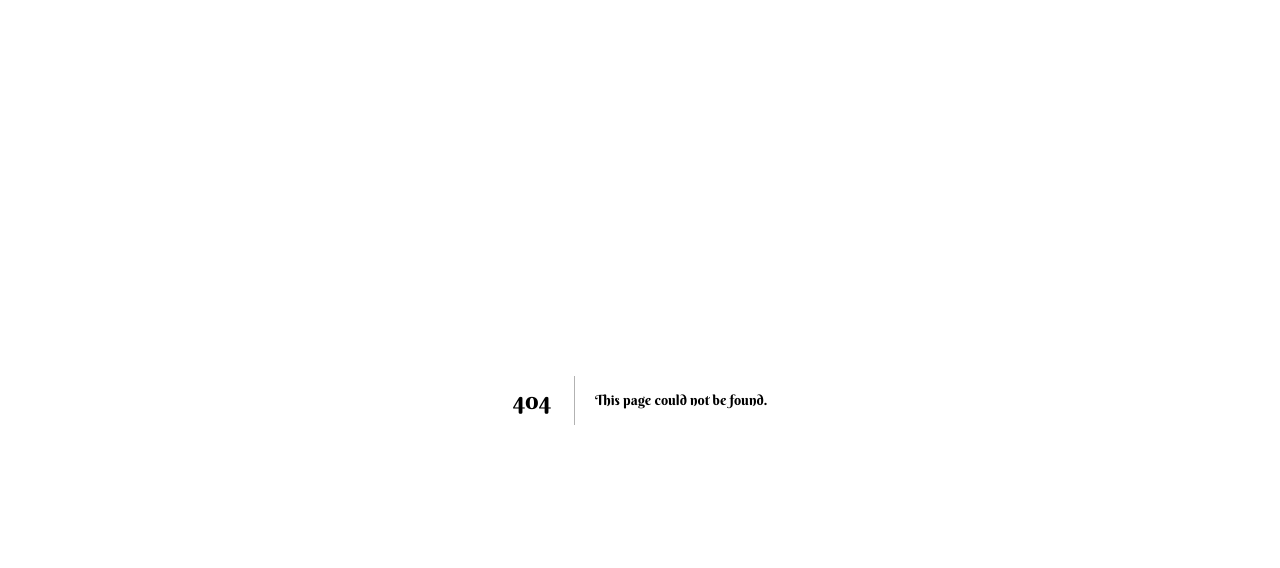
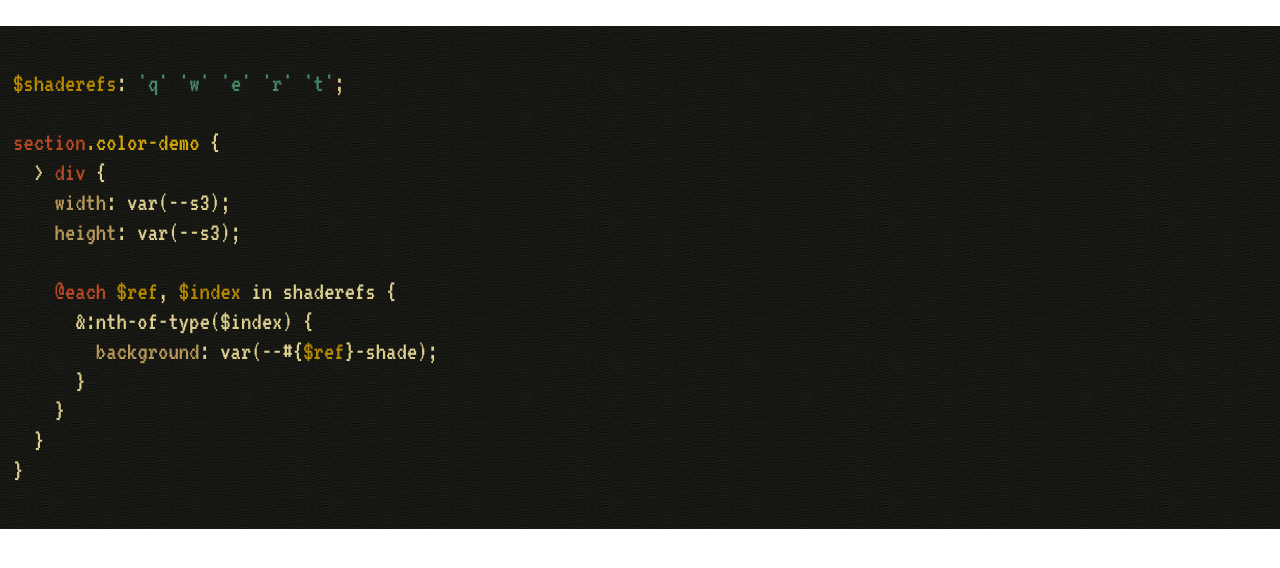
Before and after one commit to arthropodSeven/itcss, a Next.js app: page /color in a window 1280 px wide. Before the commit this address had no page. Shown: the top 568 px of the page. Built offline with nearby package versions, Linux system fonts and the light colour scheme; a web font is replaced by a local one.

Commit message:
add a shitload of styles and a new page

```diff
--- a/pages/_app.js
+++ b/pages/_app.js
@@ -19,8 +19,9 @@ import 'typeface-berkshire-swash'
 import 'typeface-cooper-hewitt'
 import 'typeface-vt323'
 import 'typeface-libre-franklin'
+import 'styles/core.scss'
 import 'styles/globals.css'
-import 'styles/layouts.css'
+import 'styles/layouts.scss'
 
 hljs.registerLanguage('javascript', javascript)
 hljs.registerLanguage('css', css)
--- /dev/null
+++ b/pages/color.js
@@ -0,0 +1,38 @@
+import Head from 'next/head'
+
+const ColorPage = () => (
+  <article className="color-page">
+    <Head>
+      <title>{'Color Demo'}</title>
+      <link rel="icon" href="favicon.ico" />
+    </Head>
+
+    <section className="color-demo">
+      {new Array(5).fill(null).map(() => (
+        <div />
+      ))}
+    </section>
+
+    <pre>
+      <code className="scss">{`
+$shaderefs: 'q' 'w' 'e' 'r' 't';
+
+section.color-demo {
+  > div {
+    width: var(--s3);
+    height: var(--s3);
+
+    @each $ref, $index in shaderefs {
+      &:nth-of-type($index) {
+        background: var(--#{$ref}-shade);
+      }
+    }
+  }
+}
+    `}</code>
+    </pre>
+    <div></div>
+  </article>
+)
+
+export default ColorPage
--- /dev/null
+++ b/styles/color.scss
@@ -0,0 +1,14 @@
+$shades: [ 'q-shade' 'russian-violet' rgba(35, 25, 66, 1),
+  'w-shade' 'purple-navy' rgba(94, 84, 142, 1),
+  'e-shade' 'purple-mountain-majesty' rgba(159, 134, 192, 1),
+  'r-shade' 'lilac' rgba(190, 149, 196, 1),
+  't-shade' 'pink-lavender' rgba(224, 177, 203, 1) ];
+
+:root {
+  --__orgin: 'styles/color';
+
+  @each $sidx, $sname, $srgba in $shades {
+    --#{$sname}: $srgba;
+    --#{$sidx}: var(--#{$sname});
+  }
+}
--- /dev/null
+++ b/styles/core.scss
@@ -0,0 +1,3 @@
+// all the styles that make up the system
+@import './color.scss';
+@import './scale.scss';
--- /dev/null
+++ b/styles/scale.scss
@@ -0,0 +1,14 @@
+@use 'sass:math' as math;
+
+$scale-powers: -5 -4 -3 -2 -1 0 1 2 3 4 5;
+
+:root {
+  --__orgin: 'styles/scale';
+
+  @each $power in $scale-powers {
+    // unitless
+    --x#{$power}: math.pow(1.618, $power);
+    // lengths
+    --s#{$power}: calc(math.pow(1.618, $power) * 1rem);
+  }
+}
```
Also changed, not shown: pages/code.js (+5 -5 lines), styles/layouts.scss (renamed from styles/layouts.css).
